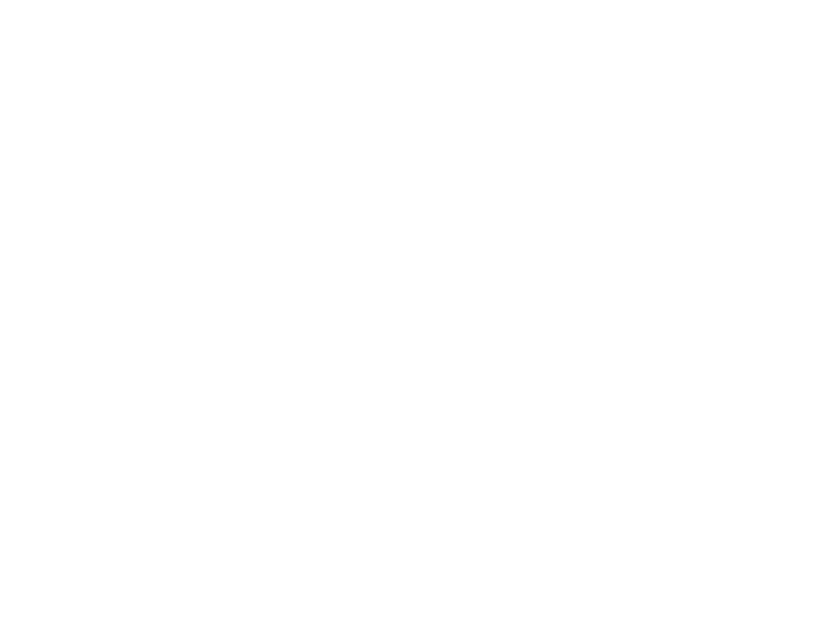
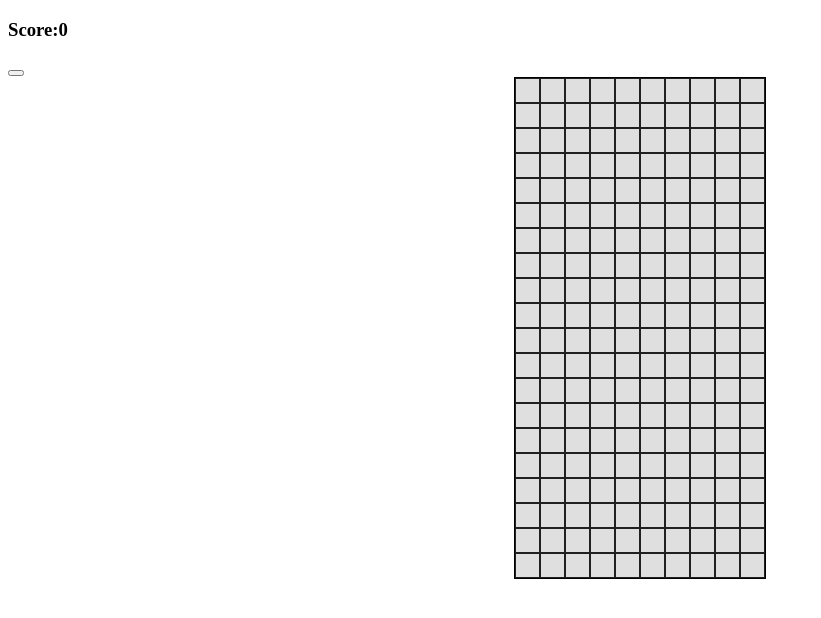
Before and after one commit to jpmllr89/tetris, a plain HTML site: page index.html in a window 1280 px wide. Shown: the whole page, without its empty margins (0-821 px from the left). Drawn offline with Linux system fonts and the light colour scheme.

Commit message:
make grid

```diff
--- a/css/style.css
+++ b/css/style.css
@@ -0,0 +1,20 @@
+.grid{
+  margin: 0 auto;
+  width: 250px;
+  height: 500px;
+  background-color: grey;
+  border: 1px solid black;
+  display: flex;
+  flex-wrap: wrap;
+}
+
+.grid div{
+  border: 1px solid black;
+  background-color: white;
+  opacity: 0.75;
+  width: 25px;
+  height: 25px;
+  margin: 0;
+  padding: 0;
+  box-sizing: border-box;
+}
--- a/index.html
+++ b/index.html
@@ -1,11 +1,19 @@
 <!DOCTYPE html>
 <html>
 <head>
-    <title>tetris</title>
+    <title>Tetris</title>
+    <meta charset='utf-8'>
+    <meta name='viewport' content='width=device-width, initial-scale=1'>
+    <script src="js/main.js"></script>
     <link rel='stylesheet' type='text/css' href='css/style.css'>
 </head>
 <body>
-    <!-- Content goes here -->
-    <script src='js/main.js'></script>
+
+    <h3>Score:<span id="score">0</span></h3>
+    <button id="start"></button>
+
+    <div class="grid">
+
+    </div>
 </body>
 </html>
--- a/js/main.js
+++ b/js/main.js
@@ -0,0 +1,9 @@
+document.addEventListener('DOMContentLoaded', () =>{
+  const tetrisRow = 200;
+  for(let i = 0; i < tetrisRow; i++){
+    const tetrisBlock = document.createElement('div');
+    document.querySelector('.grid').appendChild(tetrisBlock);
+  }
+
+
+})
```
